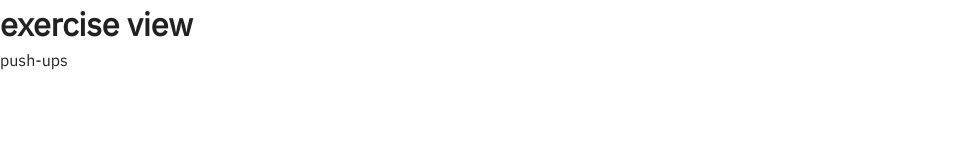
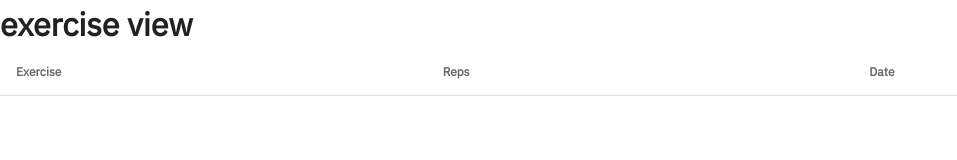
Before and after one commit to jdesfon/Training-app, a Vue app: page /exercise/push-ups in a window 1280 px wide. Shown: the top 160 px of the page, without its empty margins (0-957 px from the left). Built offline with nearby package versions, Linux system fonts and the light colour scheme.

Commit message:
feat(exercise): show sets table in exercise view

```diff
--- a/src/views/Exercise.vue
+++ b/src/views/Exercise.vue
@@ -1,27 +1,46 @@
 <template>
   <div>
     <h1>exercise view</h1>
-    <p>{{ title }}</p>
+
+    <v-simple-table>
+      <template v-slot:default>
+        <thead>
+          <tr>
+            <th class="text-left">Exercise</th>
+            <th class="text-left">Reps</th>
+            <th class="text-left">Date</th>
+          </tr>
+        </thead>
+        <tbody>
+          <tr v-for="(item, index) in sets(exerciseSlug)" :key="index">
+            <td>{{ item.exercise.name }}</td>
+            <td>{{ item.reps }}</td>
+            <td>{{ item.createdAt }}</td>
+          </tr>
+        </tbody>
+      </template>
+    </v-simple-table>
   </div>
 </template>
 
 <script>
-import { mapMutations } from "vuex";
+import { mapGetters } from "vuex";
 import { EXERCISE } from "@/store-types/module-names";
-import { ADD_SET } from "@/store-types/mutations-types";
+import { GET_SETS } from "@/store-types/getters-types";
+
 export default {
   name: "Exercise",
   data() {
     return {
-      title: ""
+      exerciseSlug: ""
     };
   },
   mounted() {
-    this.title = this.$route.params.name;
+    this.exerciseSlug = this.$route.params.name;
   },
-  methods: {
-    ...mapMutations(EXERCISE, {
-      addSet: ADD_SET
+  computed: {
+    ...mapGetters(EXERCISE, {
+      sets: GET_SETS
     })
   }
 };
```
